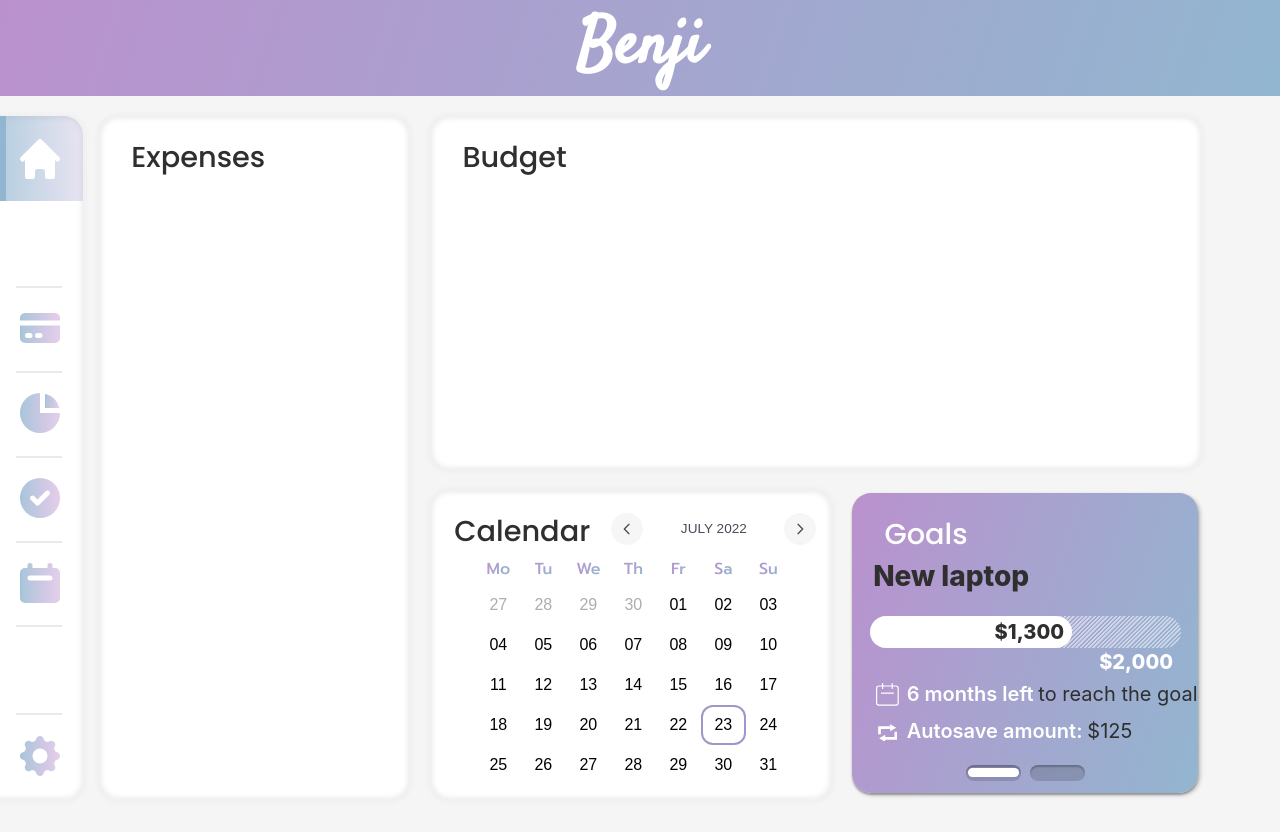
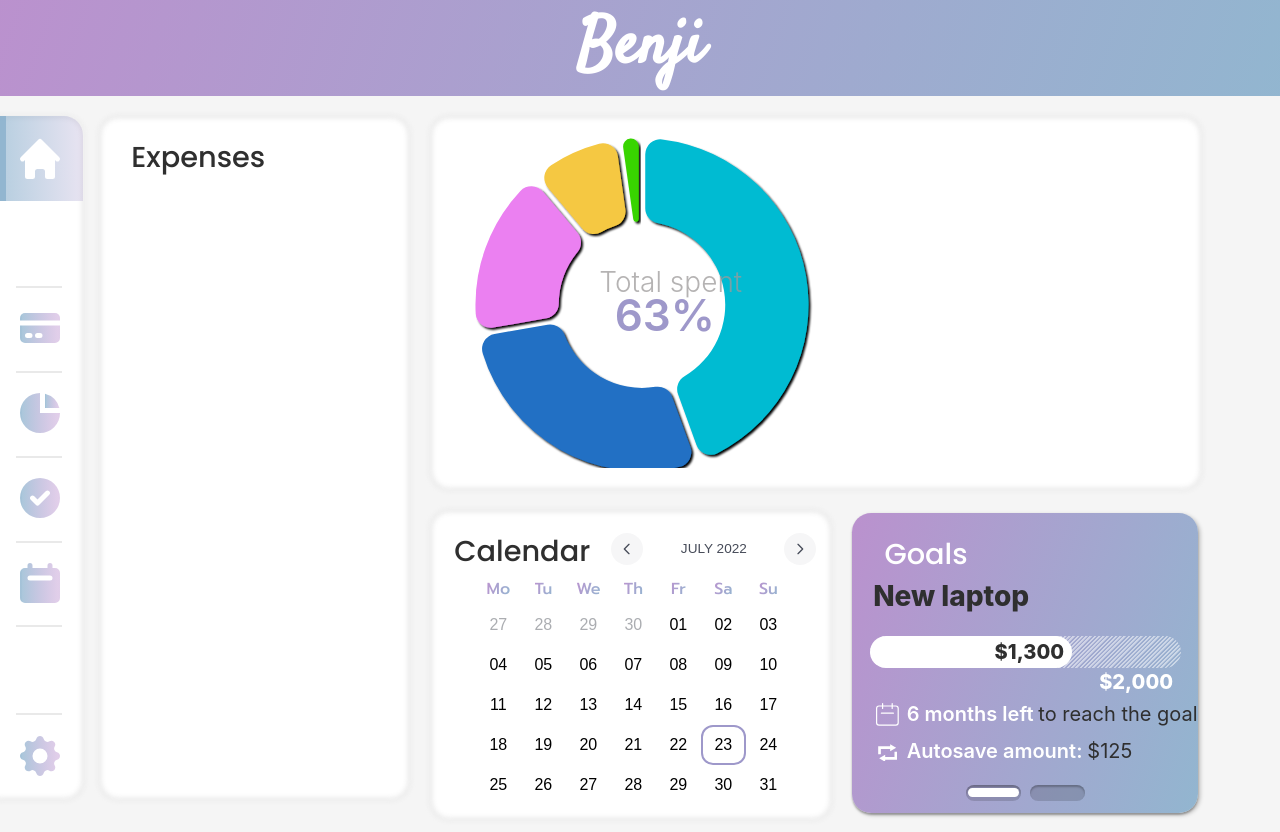
Before and after one commit to victorsandru/Benji, a React (Create React App) app in the folder benji/: page / in a window 1280 px wide. Built offline with nearby package versions, Linux system fonts and the light colour scheme.

Commit message:
Add pie chart component to the homepage

```diff
--- a/benji/src/App.js
+++ b/benji/src/App.js
@@ -4,6 +4,7 @@ import CalendarView from "./components/CalendarView";
 import Section from "./components/UI/Section";
 import styled from "styled-components";
 import GoalSectionHomePage from "./components/GoalSectionHomePage";
+import BudgetPieChart from "./components/BudgetPieChart";
 
 // Wrap Calendar into div for positioning
 const CalendarContainer = styled.div`
@@ -56,6 +57,28 @@ const calendarSectionStyle = {
   marginRight: "0.75rem",
 };
 
+const PieChartNormalText = styled.p`
+  position: absolute;
+  margin: auto;
+  top: 39%;
+  left: 39%;
+  font-weight: 300;
+  font-size: 1.75rem;
+  text-align: center;
+  color: rgba(156, 154, 154, 0.75);
+`;
+
+const PieChartHighlightedText = styled.p`
+  position: absolute;
+  margin: auto;
+  top: 46%;
+  left: 43%;
+  font-weight: 600;
+  font-size: 2.75rem;
+  text-align: center;
+  color: #9e98ca;
+`;
+
 function App() {
   // This array contains classes for the main-content wrapper
   const mainContentClasses = ["main-content"];
@@ -68,7 +91,11 @@ function App() {
         </Section>
         <SectionsContainer>
           <Section sectionStyle={budgetSectionStyle}>
-            <h1 className={"section-header"}>Budget</h1>
+            {/*<h1 className={"section-header"}>Budget</h1>*/}
+            <BudgetPieChart height={"90%"} width={"50%"}>
+              <PieChartNormalText>Total spent</PieChartNormalText>
+              <PieChartHighlightedText>63%</PieChartHighlightedText>
+            </BudgetPieChart>
           </Section>
           <CalendarGoalsContainer>
             <Section sectionStyle={calendarSectionStyle}>
```
